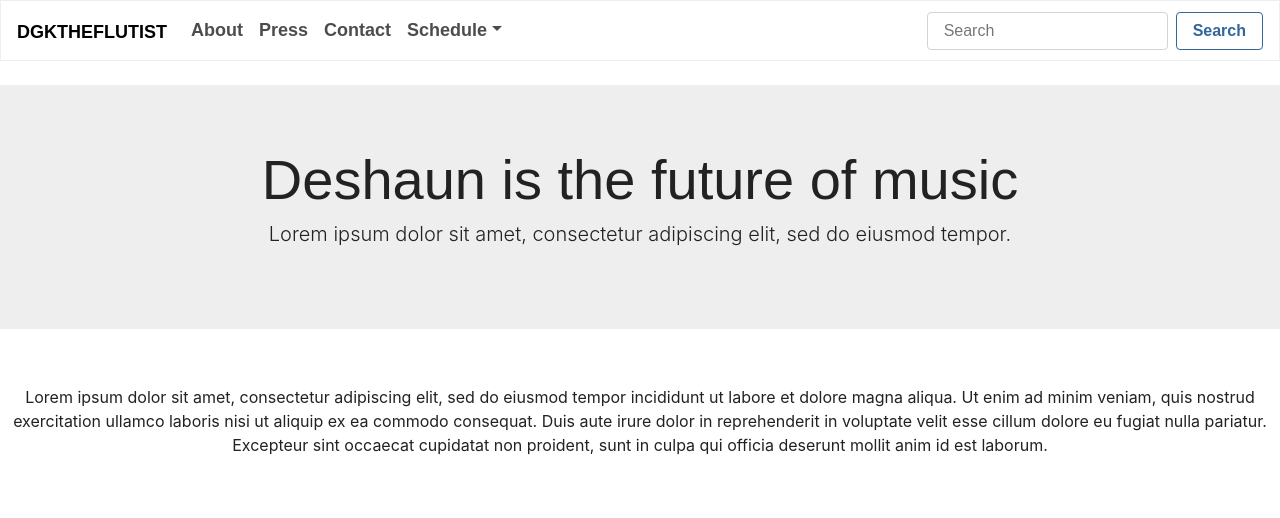
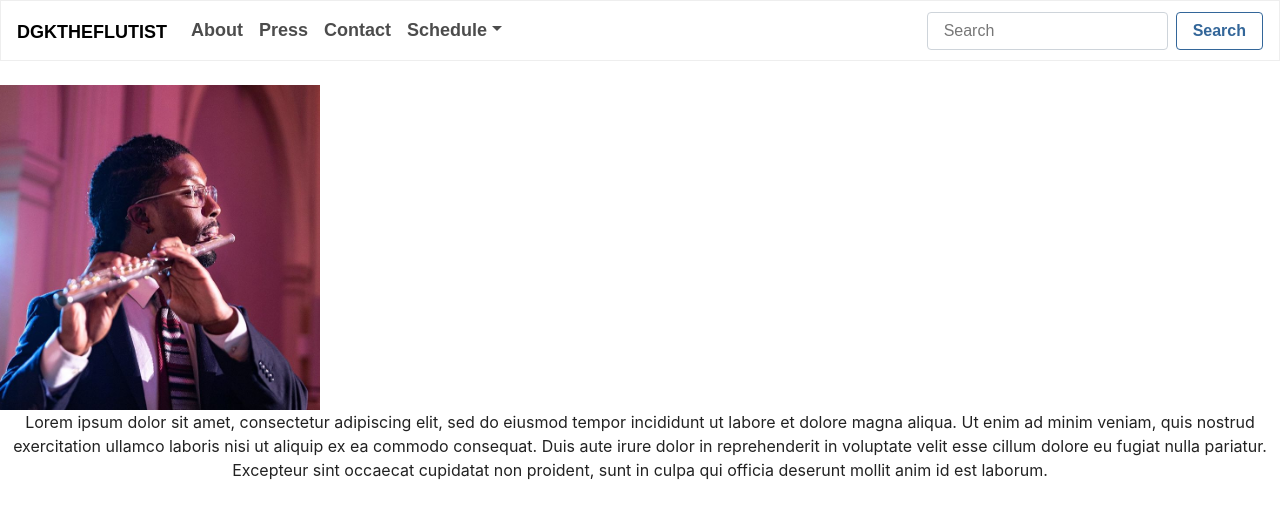
Before and after one commit to ksuares1/dport, a React (Create React App) app in the folder deshaun/: page /about in a window 1280 px wide. Shown: the top 518 px of the page. Built offline with nearby package versions, Linux system fonts and the light colour scheme; a web font is replaced by a local one.

Commit message:
resized picture

```diff
--- a/deshaun/src/App.js
+++ b/deshaun/src/App.js
@@ -3,7 +3,8 @@ import { BrowserRouter as Router, Route } from "react-router-dom";
 import './App.css';
 import Navbar from './components/Nav';
 import HomeComponent from './pages/Home';
-import AboutPage from './pages/About';
+// import AboutPage from './pages/About';
+import AboutComponent from './pages/About';
 
 
 function App() {
@@ -16,7 +17,7 @@ function App() {
           </br>
           <div>
             <Route exact path="/" component={HomeComponent} />
-            <Route exact path="/about" component={AboutPage} />
+            <Route exact path="/about" component={AboutComponent} />
             {/* <Route exact path="/vitals" component={showVitals} />
             <Route exact path="/family" component={showFamily} />
             <Route exact path="/patients" component={Patients} />
--- /dev/null
+++ b/deshaun/src/components/About/index.js
@@ -0,0 +1,18 @@
+import React from "react";
+// import { MDBJumbotron, MDBContainer } from "mdbreact";
+
+const AboutPage = () => {
+    return (
+        <main className="about-bg">
+            <img className="about-pic" src={require("../../assets/img/deshaun-about.png")} alt=" Deshaun" />
+
+            <div>
+            <p className="about-text">
+            Lorem ipsum dolor sit amet, consectetur adipiscing elit, sed do eiusmod tempor incididunt ut labore et dolore magna aliqua. Ut enim ad minim veniam, quis nostrud exercitation ullamco laboris nisi ut aliquip ex ea commodo consequat. Duis aute irure dolor in reprehenderit in voluptate velit esse cillum dolore eu fugiat nulla pariatur. Excepteur sint occaecat cupidatat non proident, sunt in culpa qui officia deserunt mollit anim id est laborum.
+            </p>
+        </div>
+        </main>
+    )
+}
+
+export default AboutPage;
--- a/deshaun/src/index.css
+++ b/deshaun/src/index.css
@@ -19,4 +19,16 @@ code {
 
 .about-text{
   text-align:center;
+  float:right;
+  margin:auto;
 }
+
+.about-pic{
+  margin:auto;
+  height:70%;
+  width:25%;
+}
+
+/* .about-bg{
+  background-color: rgb(226, 43, 171);
+} */
--- a/deshaun/src/pages/About.js
+++ b/deshaun/src/pages/About.js
@@ -1,23 +1,14 @@
 import React from "react";
-import { MDBJumbotron, MDBContainer } from "mdbreact";
+import AboutPage from "../components/About";
 
-const AboutPage = () => {
+
+const AboutComponent = () => {
     return (
-        <main>
-            <MDBJumbotron className="about-container" fluid>
-                <MDBContainer>
-                    <h2 className="display-4">Deshaun is the future of music </h2>
-                    <p className="lead"> Lorem ipsum dolor sit amet, consectetur adipiscing elit, sed do eiusmod tempor.</p>
-                </MDBContainer>
-            </MDBJumbotron>
+        <main className="about-bg">
+            <AboutPage/>
 
-            <br>
-            </br>
-            <p className="about-text">
-            Lorem ipsum dolor sit amet, consectetur adipiscing elit, sed do eiusmod tempor incididunt ut labore et dolore magna aliqua. Ut enim ad minim veniam, quis nostrud exercitation ullamco laboris nisi ut aliquip ex ea commodo consequat. Duis aute irure dolor in reprehenderit in voluptate velit esse cillum dolore eu fugiat nulla pariatur. Excepteur sint occaecat cupidatat non proident, sunt in culpa qui officia deserunt mollit anim id est laborum.
-            </p>
         </main>
     )
 }
 
-export default AboutPage;
+export default AboutComponent;
```
Also changed, not shown: deshaun/src/assets/img/deshaun-flut.png (renamed from deshaun/src/assets/img/deshaun-flute (2).png).
